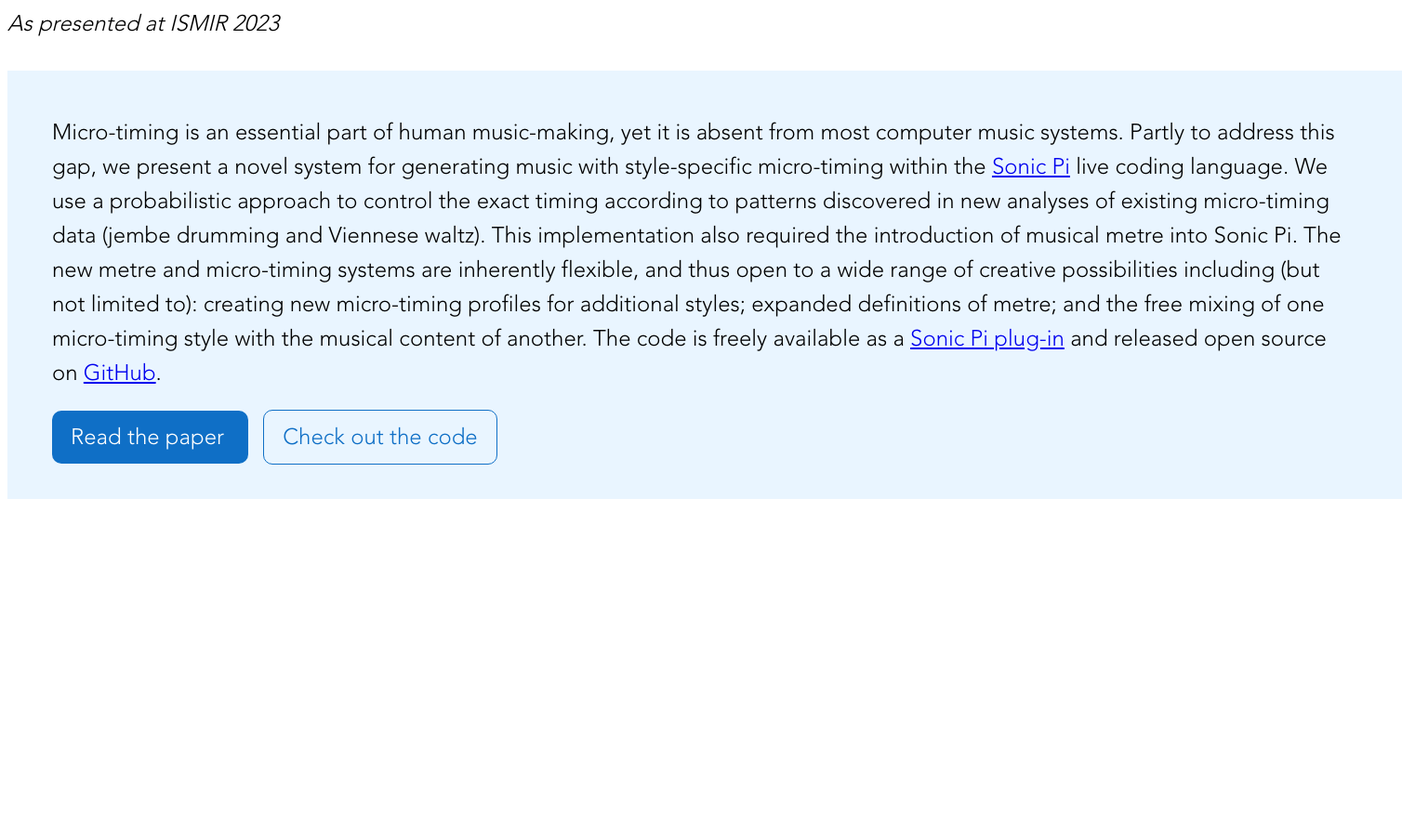
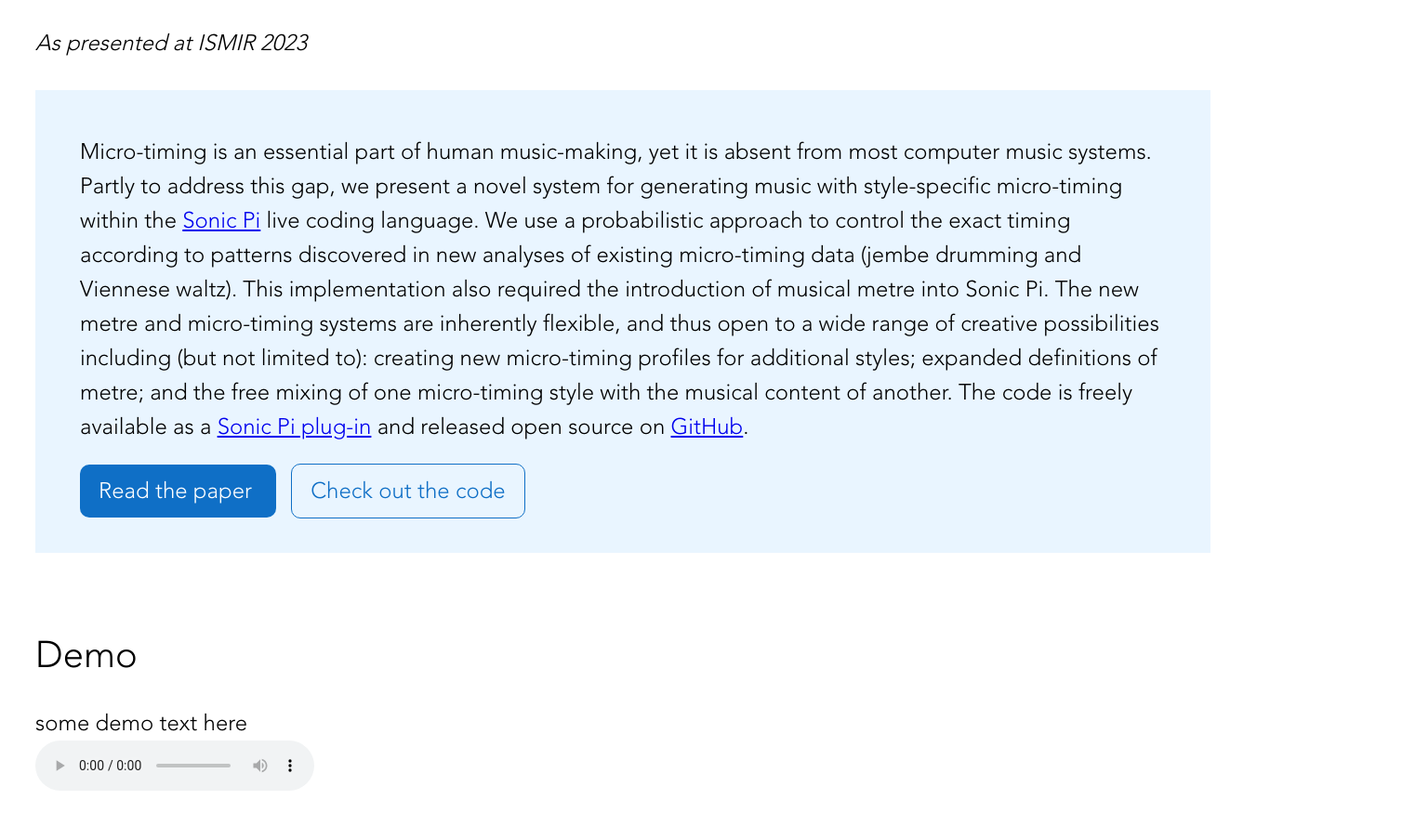
Before and after one commit to maxjohns0n/maxjohns0n.github.io, a plain HTML site: page index.html in a window 1280 px wide. Shown: the part 284-1187 px from the top of the page at 93% size, 1508 px wide, since content can reach past the window. Before the commit the page ends 831 px from the top, so only its background shows below. Drawn offline with Linux system fonts and the light colour scheme.

Commit message:
Add demo section

```diff
--- a/index.html
+++ b/index.html
@@ -18,7 +18,7 @@
 
         <p class="ismir-text">As presented at ISMIR 2023</p>
 
-        <div class="jumbotron">
+        <div class="section jumbotron">
             <p class="abstract">
                 Micro-timing is an essential part of human music-making, yet it is absent from most computer music
                 systems. Partly to address this gap, we present a novel system for generating music with style-specific
@@ -41,6 +41,16 @@
                 </a>
             </div>
         </div>
+
+        <div class="section">
+            <h2>Demo</h2>
+            <p>some demo text here</p>
+            <audio controls>
+                <source src="media/bd_straight_trim.mp3" type="audio/mpeg">
+                Your browser does not support the audio element.
+            </audio>
+
+        </div>
     </div>
 </body>
 
--- a/style.css
+++ b/style.css
@@ -22,9 +22,22 @@ p {
     margin: 0;
 }
 
+h1, h2 {
+    font-weight: lighter;
+    margin-bottom: 1.5rem;
+    font-size: 2.5rem;
+}
+
 .container {
     margin: 10px auto;
-    width: 1500px;
+    padding: 30px;
+    width: 100%;
+}
+
+@media (min-width: 1500px) {
+    .container {
+        width: 1500px;
+    }
 }
 
 .header {
@@ -95,3 +108,7 @@ p {
     background-color: var(--primary-colour-dark);
     color: var(--text-hover-color)
 }
+
+.section {
+    margin-bottom: 5rem;
+}
```
Also changed, not shown: 1 other file.
